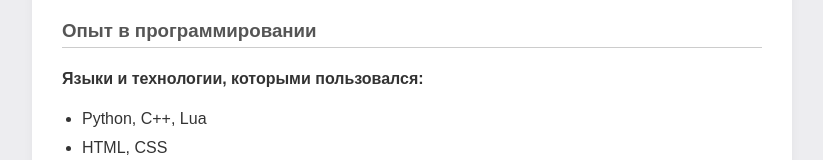
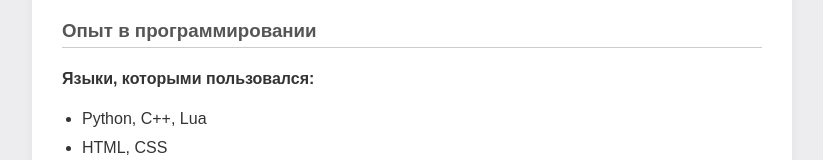
Before and after one commit to sementumak/sementumak.github.io, a plain HTML site: page index.html in a window 1280 px wide. Shown: the part 476-636 px from the top of the page, without its empty margins (228-1051 px from the left). Drawn offline with Linux system fonts and the light colour scheme.

Commit message:
Update index.html

```diff
--- a/index.html
+++ b/index.html
@@ -74,7 +74,7 @@
 
             <section>
                 <h3>Опыт в программировании</h3>
-                <p><strong>Языки и технологии, которыми пользовался:</strong></p>
+                <p><strong>Языки, которыми пользовался:</strong></p>
                 <ul>
                     <li>Python, C++, Lua</li>
                     <li>HTML, CSS</li>
```
